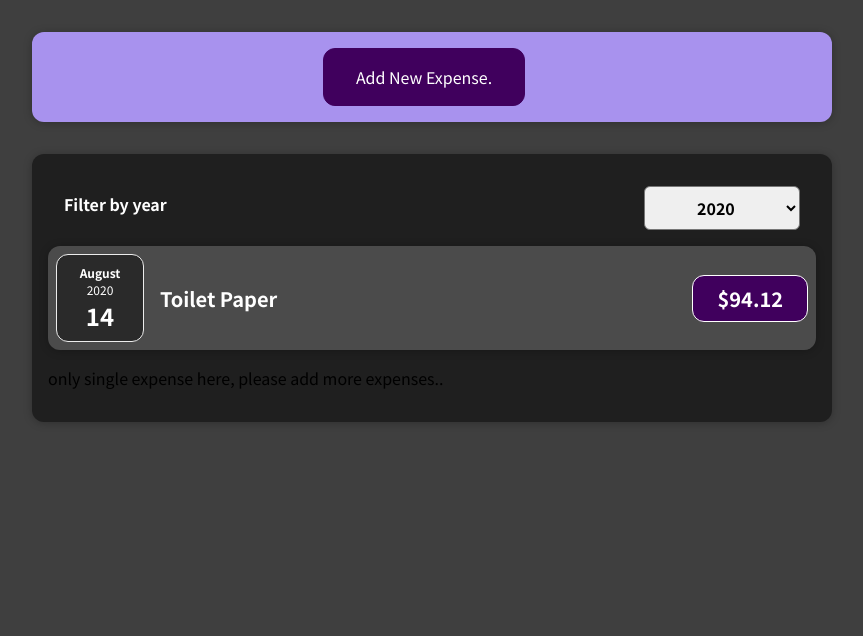
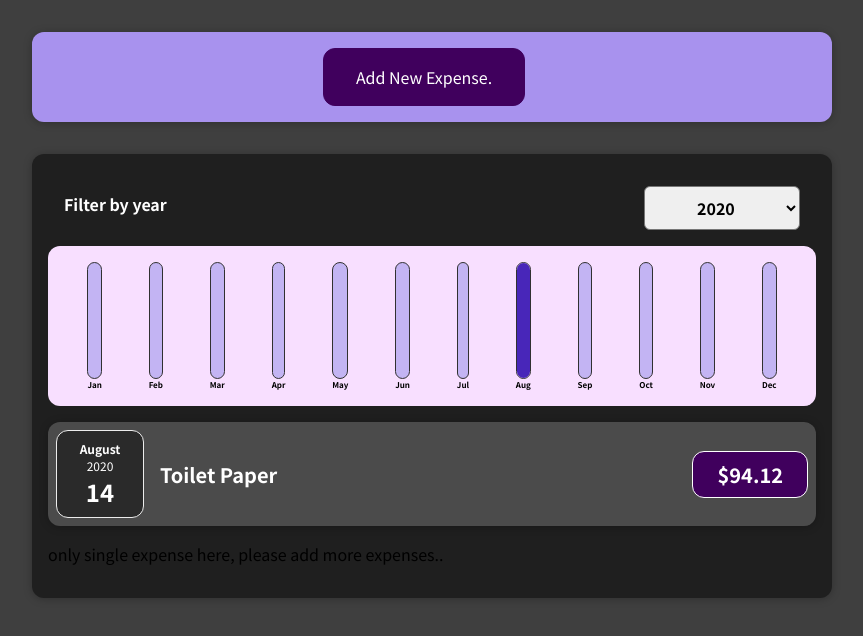
Before and after one commit to Arpana998/Practice, a React (Create React App) app: page / in a window 1280 px wide. Shown: the top 636 px of the page, without its empty margins (208-1071 px from the left). Built offline with nearby package versions, Linux system fonts and the light colour scheme.

Commit message:
chart&chartbar

```diff
--- a/src/Components/Expenses/Expenses.js
+++ b/src/Components/Expenses/Expenses.js
@@ -3,6 +3,8 @@ import ExpenseItem from "./ExpenseItem";
 import Card from "../UI/Card";
 import "./Expenses.css";
 import ExpensesFilter from "./ExpensesFilter";
+import ExpensesChart from "./ExpensesChart";
+
 
 function Expenses(props) {
   const [filteredYear, setFilteredYear] = useState("2020");
@@ -50,6 +52,7 @@ function Expenses(props) {
         selected={filteredYear}
         onChangeFilter={changeFilterHandler}
       />
+      <ExpensesChart expenses={filteredExpenses}/>
       {expensesContent}
     </Card>
   );
--- /dev/null
+++ b/src/Components/Expenses/ExpensesChart.js
@@ -0,0 +1,29 @@
+import React from 'react';
+
+import Chart from '../NewExpense/Chart/Chart';
+
+const ExpensesChart = (props) => {
+  const chartDataPoints = [
+    { label: 'Jan', value: 0 },
+    { label: 'Feb', value: 0 },
+    { label: 'Mar', value: 0 },
+    { label: 'Apr', value: 0 },
+    { label: 'May', value: 0 },
+    { label: 'Jun', value: 0 },
+    { label: 'Jul', value: 0 },
+    { label: 'Aug', value: 0 },
+    { label: 'Sep', value: 0 },
+    { label: 'Oct', value: 0 },
+    { label: 'Nov', value: 0 },
+    { label: 'Dec', value: 0 },
+  ];
+
+  for (const expense of props.expenses) {
+    const expenseMonth = expense.date.getMonth(); // starting at 0 => January => 0
+    chartDataPoints[expenseMonth].value += expense.amount;
+  }
+
+  return <Chart dataPoints={chartDataPoints} />;
+};
+
+export default ExpensesChart;
--- /dev/null
+++ b/src/Components/NewExpense/Chart/Chart.css
@@ -0,0 +1,9 @@
+.chart {
+    padding: 1rem;
+    border-radius: 12px;
+    background-color: #f8dfff;
+    text-align: center;
+    display: flex;
+    justify-content: space-around;
+    height: 10rem;
+  }
--- /dev/null
+++ b/src/Components/NewExpense/Chart/Chart.js
@@ -0,0 +1,24 @@
+import React from 'react';
+
+import ChartBar from './ChartBar';
+import './Chart.css';
+
+const Chart = (props) => {
+  const dataPointValues = props.dataPoints.map(dataPoint => dataPoint.value);
+  const totalMaximum = Math.max(...dataPointValues);
+
+  return (
+    <div className='chart'>
+      {props.dataPoints.map((dataPoint) => (
+        <ChartBar
+          key={dataPoint.label}
+          value={dataPoint.value}
+          maxValue={totalMaximum}
+          label={dataPoint.label}
+        />
+      ))}
+    </div>
+  );
+};
+
+export default Chart;
--- /dev/null
+++ b/src/Components/NewExpense/Chart/ChartBar.css
@@ -0,0 +1,30 @@
+.chart-bar {
+    height: 100%;
+    display: flex;
+    flex-direction: column;
+    align-items: center;
+  }
+
+  .chart-bar__inner {
+    height: 100%;
+    width: 100%;
+    border: 1px solid #313131;
+    border-radius: 12px;
+    background-color: #c3b4f3;
+    overflow: hidden;
+    display: flex;
+    flex-direction: column;
+    justify-content: flex-end;
+  }
+
+  .chart-bar__fill {
+    background-color: #4826b9;
+    width: 100%;
+    transition: all 0.3s ease-out;
+  }
+
+  .chart-bar__label {
+    font-weight: bold;
+    font-size: 0.5rem;
+    text-align: center;
+  }
--- /dev/null
+++ b/src/Components/NewExpense/Chart/ChartBar.js
@@ -0,0 +1,25 @@
+import React from 'react';
+
+import './ChartBar.css';
+
+const ChartBar = (props) => {
+  let barFillHeight = '0%';
+
+  if (props.maxValue > 0) {
+    barFillHeight = Math.round((props.value / props.maxValue) * 100) + '%';
+  }
+
+  return (
+    <div className='chart-bar'>
+      <div className='chart-bar__inner'>
+        <div
+          className='chart-bar__fill'
+          style={{ height: barFillHeight }}
+        ></div>
+      </div>
+      <div className='chart-bar__label'>{props.label}</div>
+    </div>
+  );
+};
+
+export default ChartBar;
```
